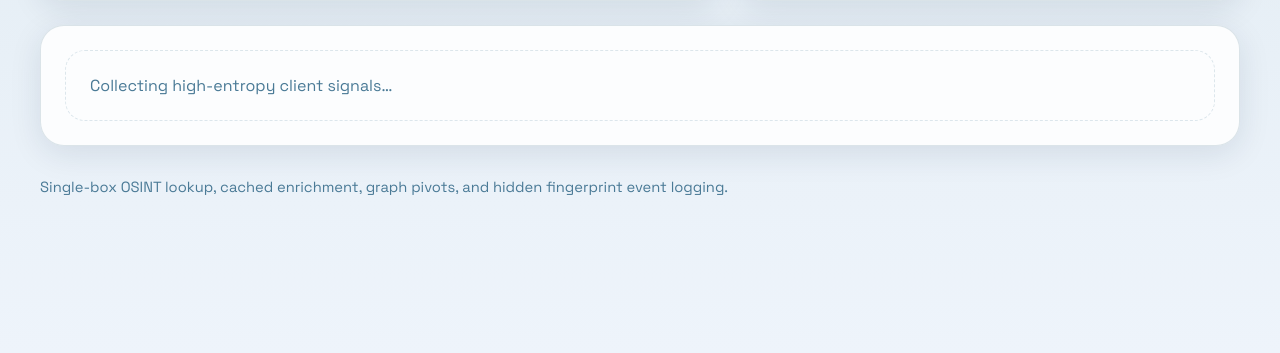
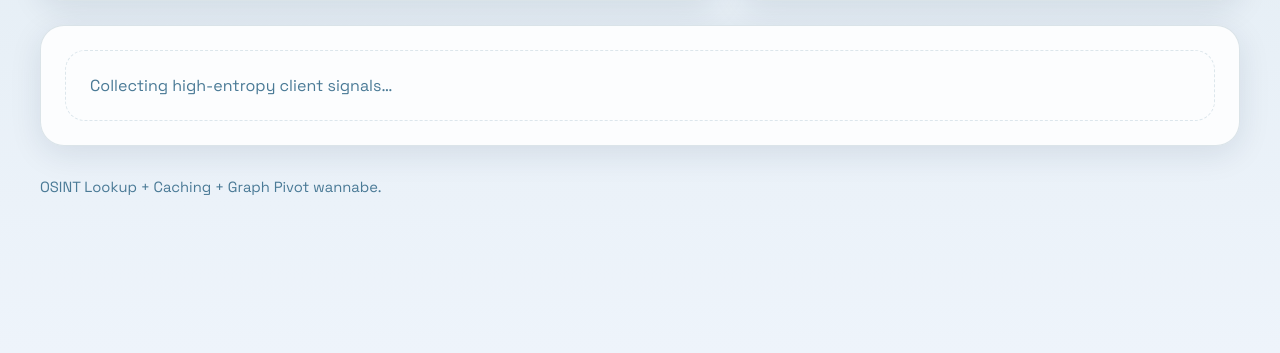
Before and after one commit to zzoidbergzz/z-zoidberg, a FastAPI app: page /fp in a window 1280 px wide. Shown: the part 463-816 px from the top of the page. Run offline with FastAPI, Linux system fonts and the light colour scheme; parts of the project's set-up code (start-up, migrations or seed data) failed here and were passed over; some libraries are stand-ins or nearby versions.

Commit message:
ui: update footer tagline
Co-authored-by: Copilot <223556219+Copilot@users.noreply.github.com>

```diff
--- a/security-knowledge/templates/base.html
+++ b/security-knowledge/templates/base.html
@@ -260,7 +260,7 @@
 
     {% block content %}{% endblock %}
 
-    <p class="footer-note">Single-box OSINT lookup, cached enrichment, graph pivots, and hidden fingerprint event logging.</p>
+    <p class="footer-note">OSINT Lookup + Caching + Graph Pivot wannabe.</p>
   </div>
   <script>
     (function(){
```
